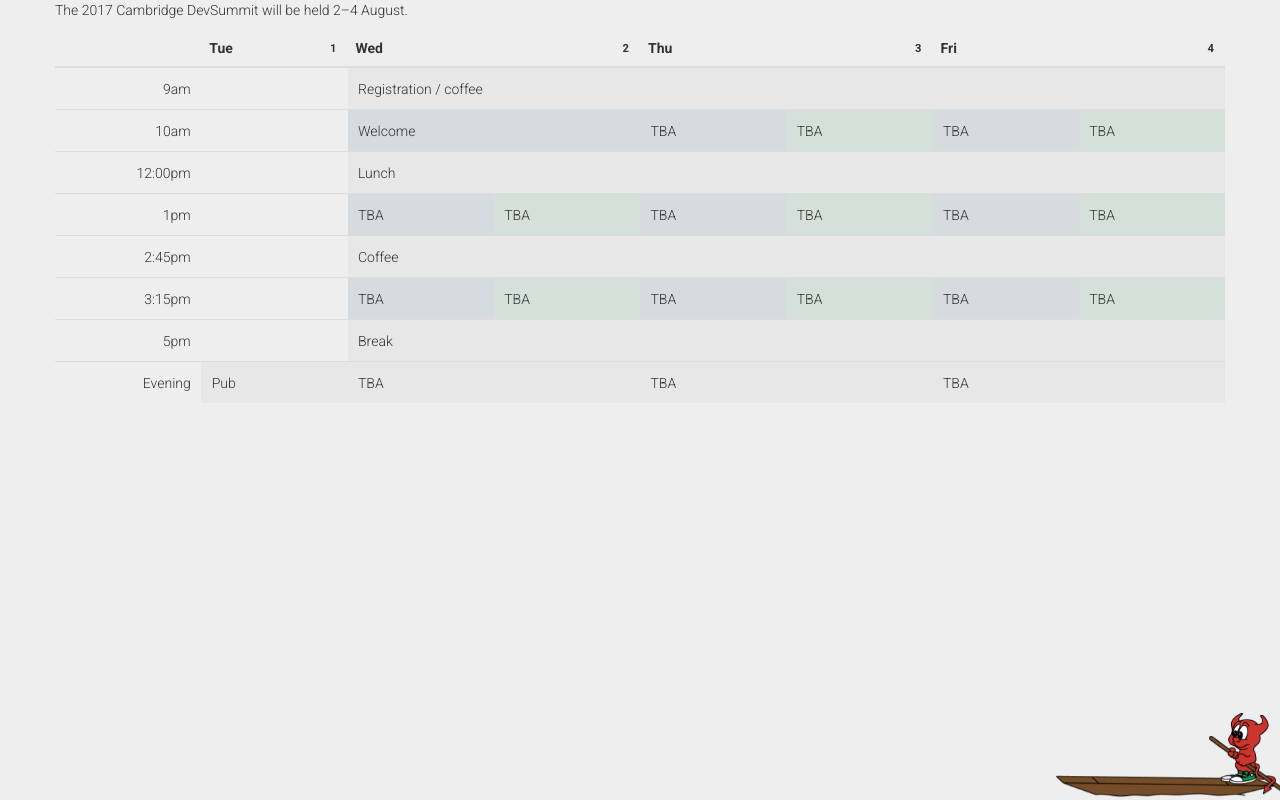
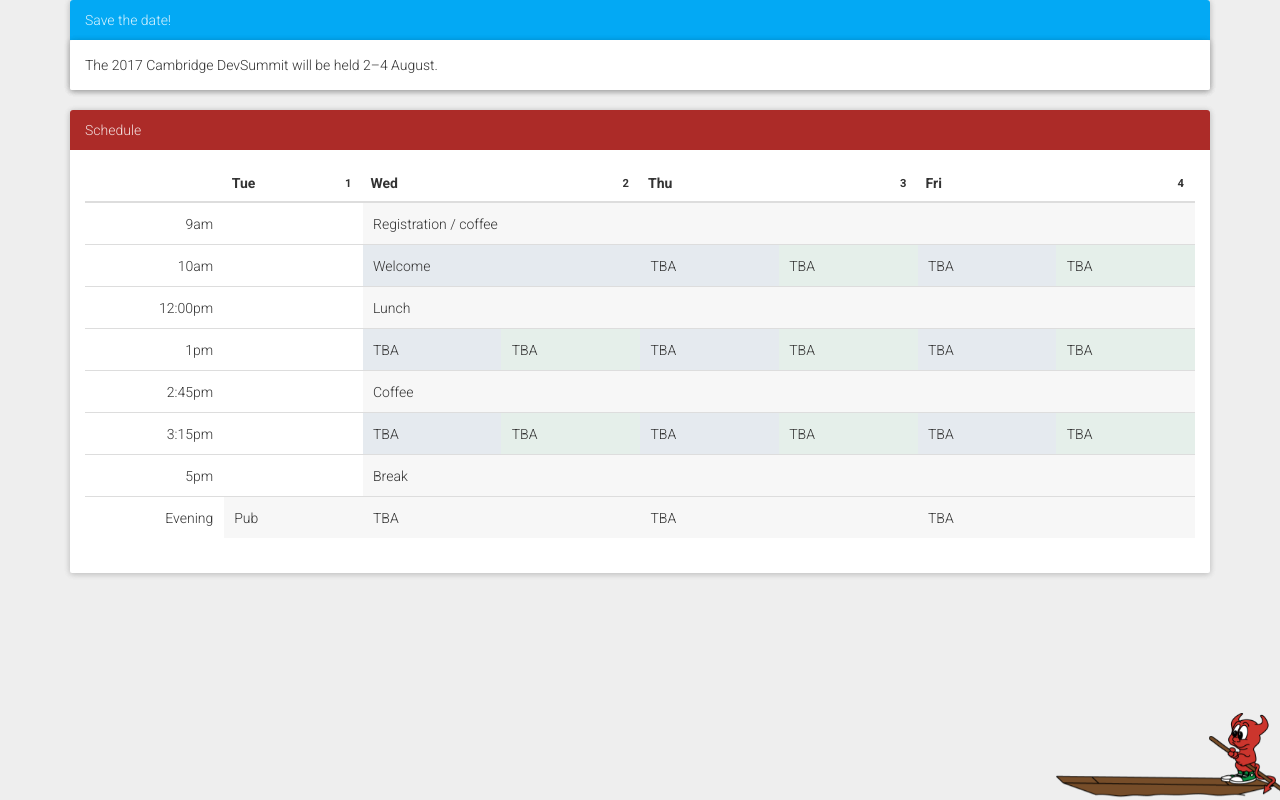
Before and after one commit to trombonehero/nerf-herder, a Flask app: template templates/index.html in a window 1280 px wide. Run offline with Flask 2, Linux system fonts and the light colour scheme; the template is opened without the code that fills it, so the values that code supplies are empty; parts of the project's set-up code (start-up, migrations or seed data) failed here and were passed over; some libraries are stand-ins or nearby versions.

Commit message:
Dress up the front page a bit more.
This will hopefully make things a bit clearer…

```diff
--- a/templates/index.html
+++ b/templates/index.html
@@ -6,11 +6,16 @@
 <div class="container">
   {{ super() }}
 
-  <div class="row">
-    <p>
+  <div class="panel panel-info">
+    <div class="panel-heading">Save the date!</div>
+    <div class="panel panel-body">
       The 2017 Cambridge DevSummit will be held 2&ndash;4 August.
-    </p>
+    </div>
+  </div>
 
+  <div class="panel panel-primary">
+    <div class="panel-heading">Schedule</div>
+      <div class="panel-body">
       <table class="calendar table">
         <thead>
           <tr>
@@ -82,5 +87,6 @@
       </table>
     </div>
   </div>
+</div>
 
 {% endblock %}
```
Lines whose indentation alone changed are shown as unchanged.
